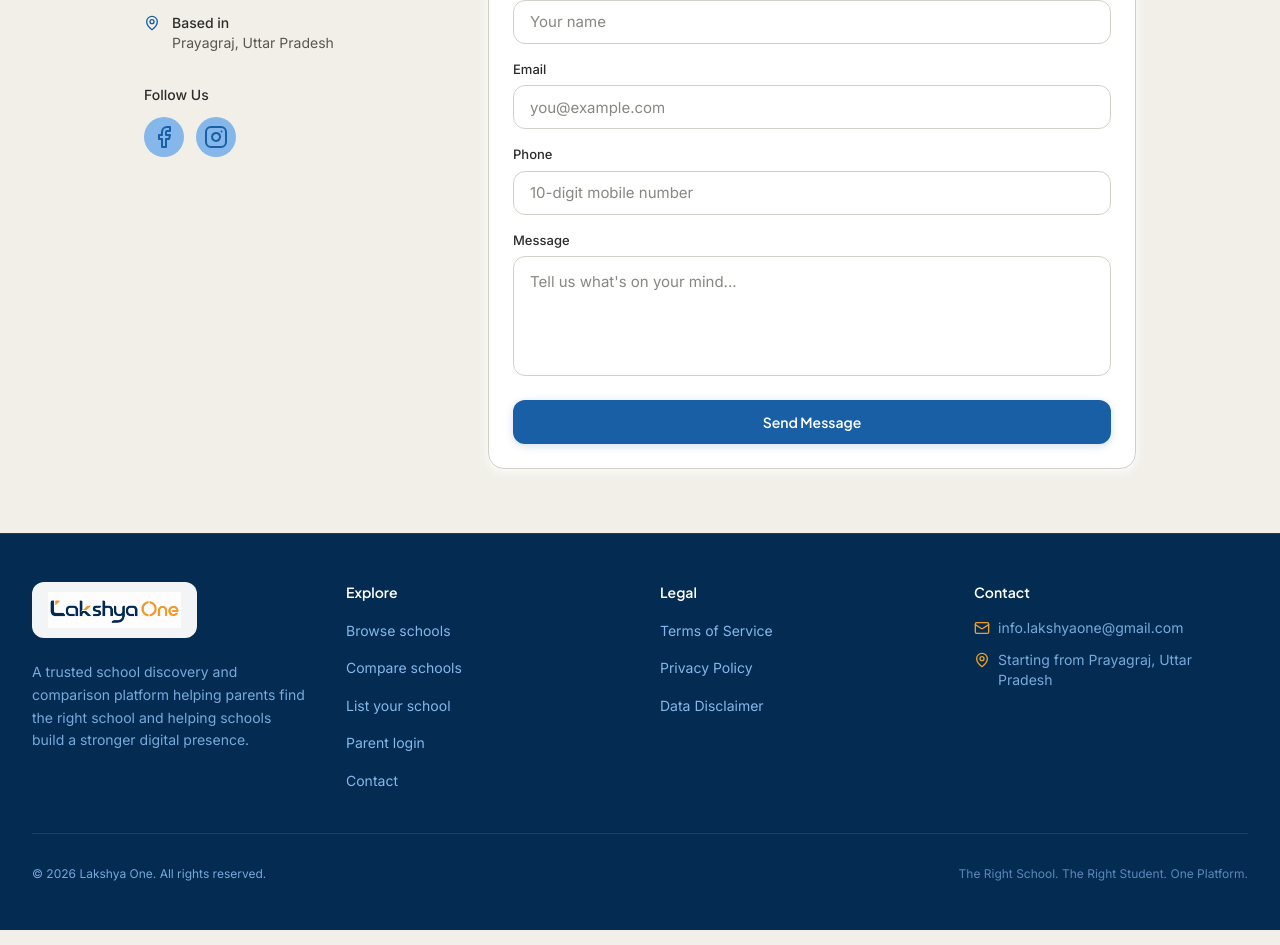
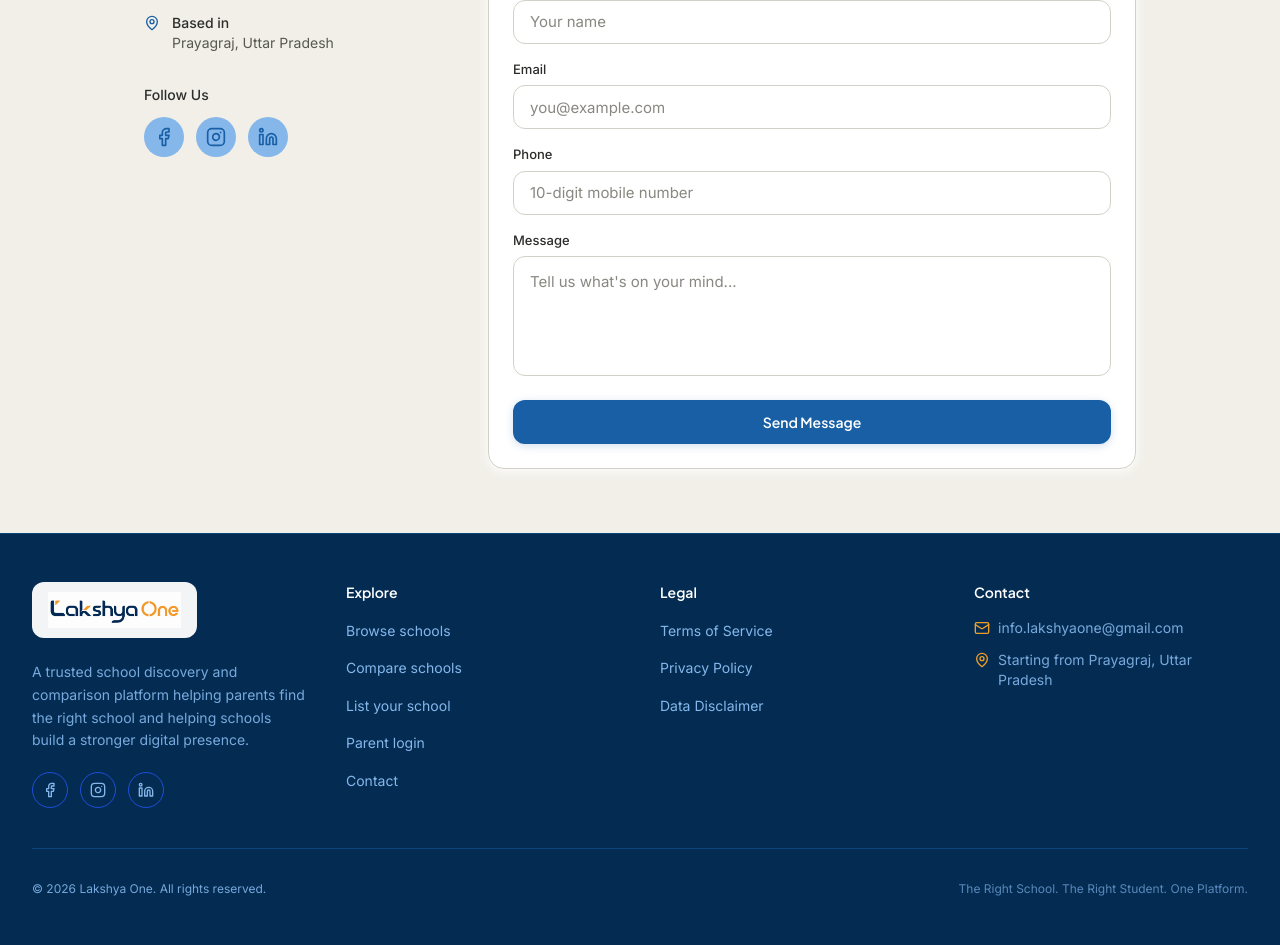
Before and after one commit to infolakshyaone-pixel/Lakshya-One, a Next.js app in the folder frontend/: page /contact in a window 1280 px wide. Shown: the part 440-1385 px from the top of the page. Built offline with nearby package versions, Linux system fonts and the light colour scheme; no server answers.

Commit message:
add social media links

```diff
--- a/frontend/src/app/contact/page.tsx
+++ b/frontend/src/app/contact/page.tsx
@@ -1,6 +1,6 @@
 import type { Metadata } from "next";
 import ContactForm from "./ContactForm";
-import { Mail, Phone, MapPin, Facebook, Instagram } from "lucide-react";
+import { Mail, Phone, MapPin, Facebook, Instagram, Linkedin } from "lucide-react";
 
 export const metadata: Metadata = {
   title: "Contact Us | Lakshya One",
@@ -11,12 +11,17 @@ const SOCIAL_LINKS = [
   {
     icon: Facebook,
     label: "Facebook",
-    href: "https://facebook.com/lakshyaone",
+    href: "https://www.facebook.com/lakshyaoneofficial/",
   },
   {
     icon: Instagram,
     label: "Instagram",
-    href: "https://instagram.com/lakshyaone_"
+    href: "https://www.instagram.com/lakshyaone_/",
+  },
+  {
+    icon: Linkedin,
+    label: "LinkedIn",
+    href: "https://www.linkedin.com/company/lakshya-one/",
   },
 ];
 
@@ -70,9 +75,9 @@ export default function ContactPage() {
                   target="_blank"
                   rel="noopener noreferrer"
                   aria-label={social.label}
-                  className="flex h-10 w-10 items-center justify-center rounded-full bg-blue-200 text-black text-blue-600 transition-colors hover:bg-blue-600 hover:text-white"
+                  className="flex h-10 w-10 items-center justify-center rounded-full bg-blue-200 text-blue-600 transition-colors hover:bg-blue-600 hover:text-white"
                 >
-                  <social.icon className="w-6 h-6" />
+                  <social.icon className="w-5 h-5" />
                 </a>
               ))}
             </div>
--- a/frontend/src/components/shared/layout/Footer.tsx
+++ b/frontend/src/components/shared/layout/Footer.tsx
@@ -1,6 +1,6 @@
 import Image from "next/image";
 import Link from "next/link";
-import { Mail, MapPin } from "lucide-react";
+import { Mail, MapPin, Facebook, Instagram, Linkedin } from "lucide-react";
 
 const FOOTER_LINKS = [
   { href: "/schools", label: "Browse schools" },
@@ -14,6 +14,12 @@ const LEGAL_LINKS = [
   { href: "/terms", label: "Terms of Service" },
   { href: "/privacy", label: "Privacy Policy" },
   { href: "/disclaimer", label: "Data Disclaimer" },
+];
+
+const SOCIAL_LINKS = [
+  { href: "https://www.facebook.com/lakshyaoneofficial/", label: "Facebook", icon: Facebook },
+  { href: "https://www.instagram.com/lakshyaone_/", label: "Instagram", icon: Instagram },
+  { href: "https://www.linkedin.com/company/lakshya-one/", label: "LinkedIn", icon: Linkedin },
 ];
 
 export default function Footer() {
@@ -40,6 +46,22 @@ export default function Footer() {
               find the right school and helping schools build a stronger digital
               presence.
             </p>
+
+            <ul className="flex items-center gap-3 pt-1">
+              {SOCIAL_LINKS.map(({ href, label, icon: Icon }) => (
+                <li key={label}>
+                  <Link
+                    href={href}
+                    target="_blank"
+                    rel="noopener noreferrer"
+                    aria-label={label}
+                    className="flex h-9 w-9 items-center justify-center rounded-full border border-blue-700 text-blue-200 transition-colors hover:border-amber-400 hover:bg-amber-400 hover:text-blue-900 focus-visible:outline-none focus-visible:ring-2 focus-visible:ring-amber-400"
+                  >
+                    <Icon className="h-4 w-4" aria-hidden />
+                  </Link>
+                </li>
+              ))}
+            </ul>
           </div>
 
           <nav aria-label="Footer navigation">
```
